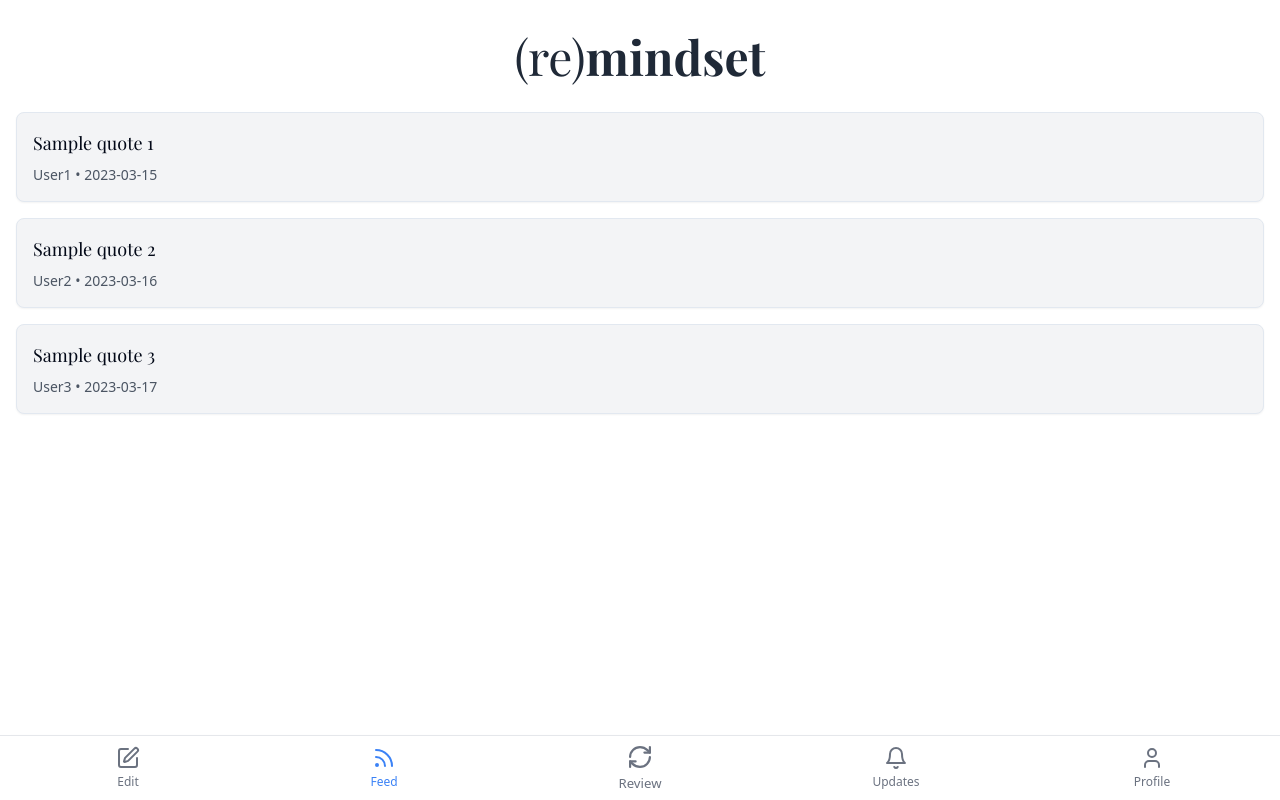
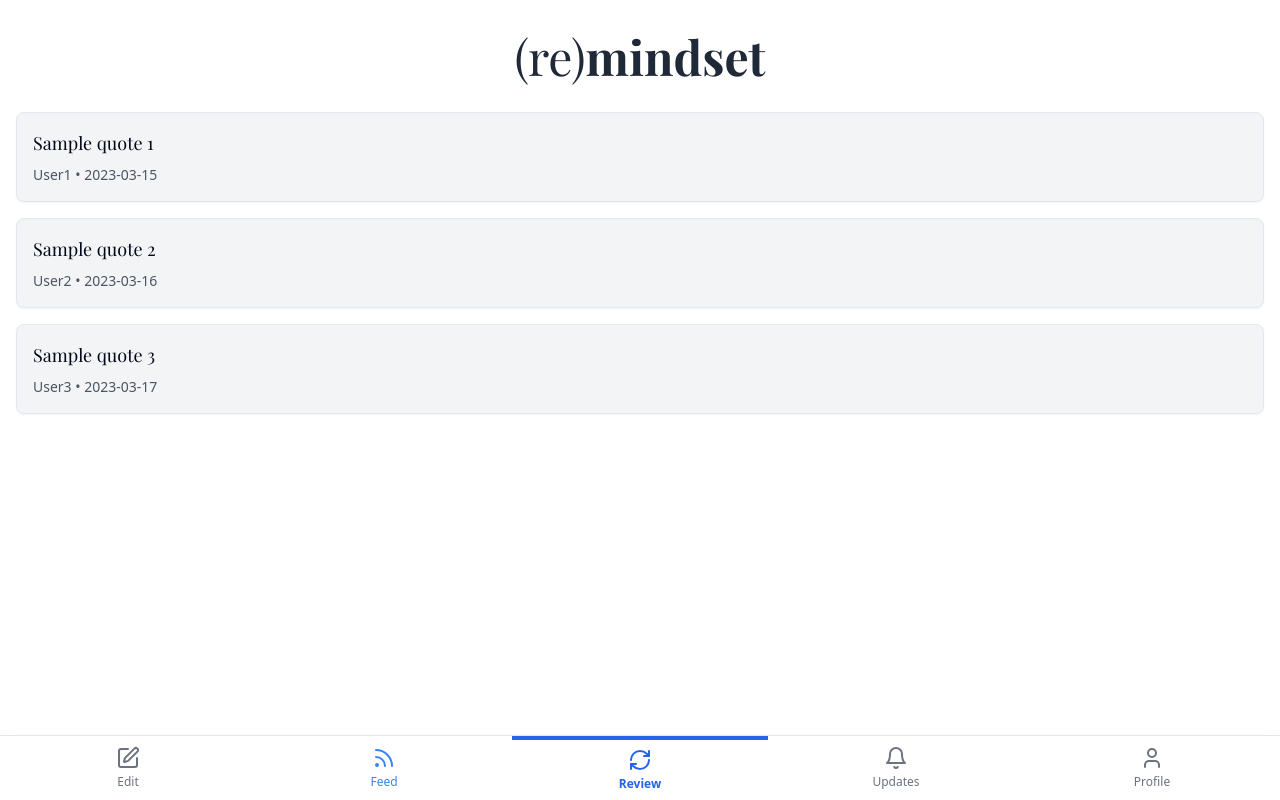
Before and after one commit to kazwell/quotestack, a React (Vite) app: page /feed in a window 1280 px wide. Built offline with nearby package versions, Linux system fonts and the light colour scheme.

Commit message:
Enhance Review Tab Visuals
Improve the visual preference of the review tab for both active and inactive states to create a stronger emphasis.
[skip gpt_engineer]

```diff
--- a/src/components/Toolbar.jsx
+++ b/src/components/Toolbar.jsx
@@ -1,6 +1,7 @@
 import React from 'react';
 import { Edit, Rss, RefreshCw, Bell, User } from 'lucide-react';
 import { useNavigate, useLocation } from 'react-router-dom';
+import { cn } from "@/lib/utils";
 
 const Toolbar = () => {
   const navigate = useNavigate();
@@ -21,18 +22,29 @@ const Toolbar = () => {
           <button
             key={item.label}
             onClick={() => navigate(item.path)}
-            className={`flex flex-col items-center justify-center w-1/5 h-full ${
+            className={cn(
+              "flex flex-col items-center justify-center w-1/5 h-full",
+              item.label === 'Review' && "font-bold",
               location.pathname === item.path
                 ? item.label === 'Review'
-                  ? 'text-blue-600 font-bold'
-                  : 'text-blue-500'
-                : 'text-gray-500'
-            } ${
-              item.label === 'Review' ? 'scale-110' : ''
-            }`}
+                  ? "text-blue-600 scale-110"
+                  : "text-blue-500"
+                : item.label === 'Review'
+                ? "text-blue-400"
+                : "text-gray-500",
+              item.label === 'Review' && "border-t-4 border-blue-600"
+            )}
           >
-            {item.icon}
-            <span className="text-xs">{item.label}</span>
+            {React.cloneElement(item.icon, {
+              className: cn(
+                item.icon.props.className,
+                item.label === 'Review' && "text-blue-600"
+              ),
+            })}
+            <span className={cn(
+              "text-xs",
+              item.label === 'Review' && "text-blue-600"
+            )}>{item.label}</span>
           </button>
         ))}
       </div>
```
